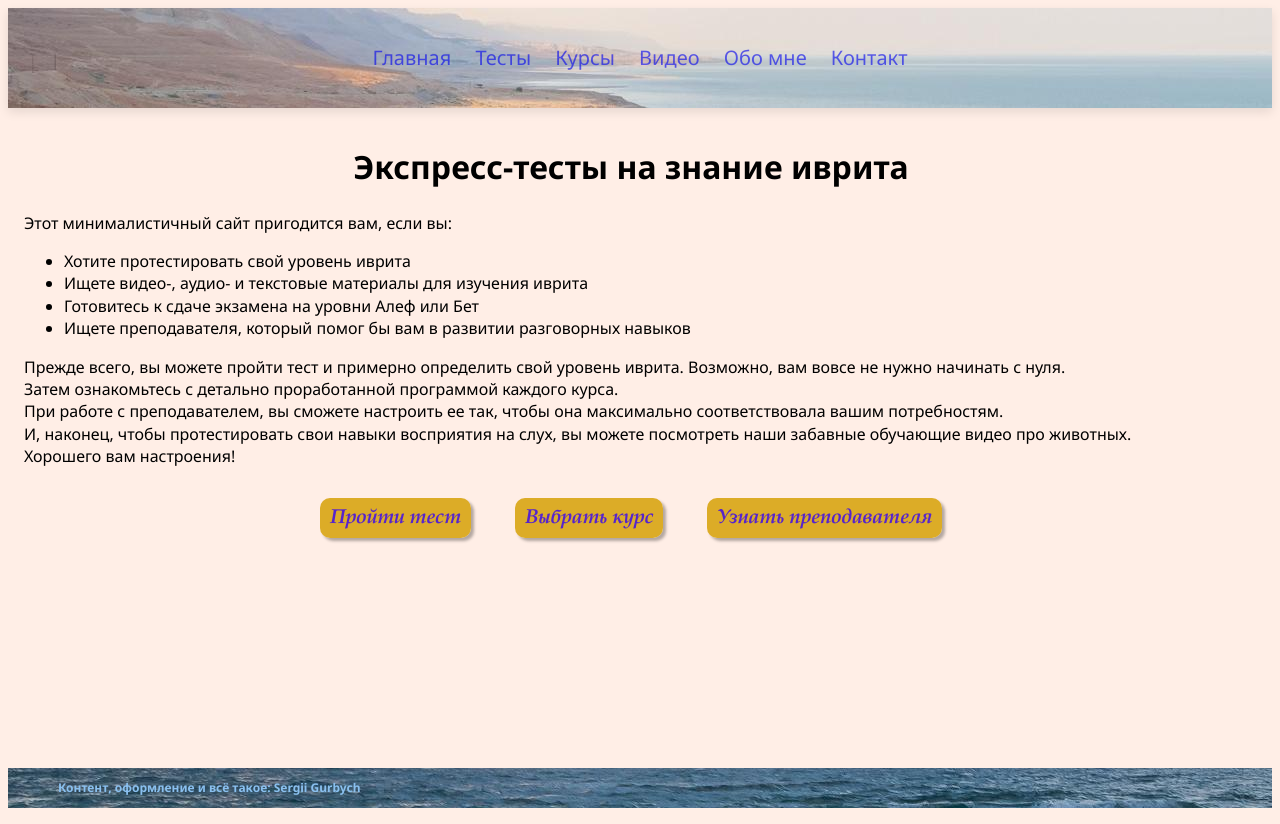
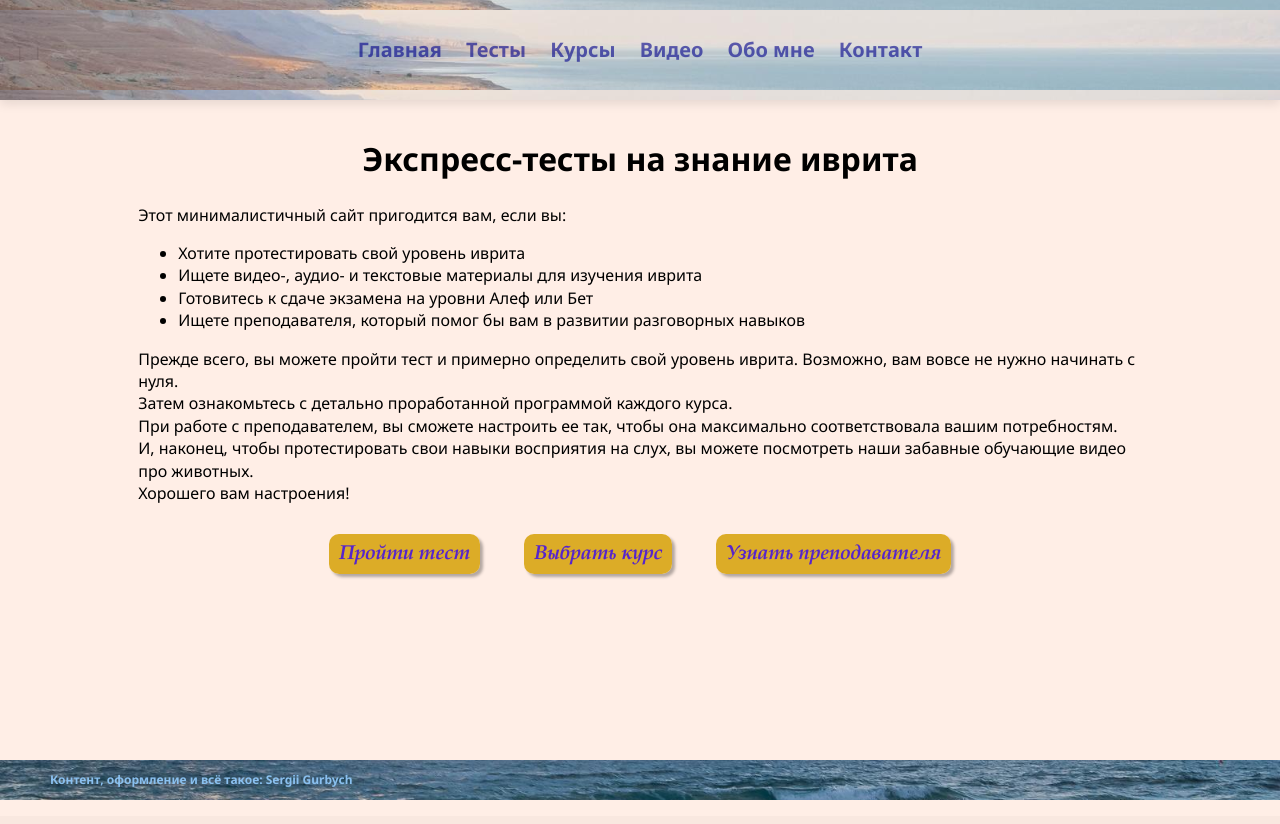
Before and after one commit to SergeyGurbich/Hebrewtests, a Flask app: page / in a window 1280 px wide. After the commit the page ends 800 px from the top, so only its background shows below. Run offline with Flask 2, Linux system fonts and the light colour scheme; some libraries are stand-ins or nearby versions.

Commit message:
css changed

```diff
--- a/static/styles/styles.css
+++ b/static/styles/styles.css
@@ -3,6 +3,7 @@ html {
 }
 
 body {
+    margin: 0;
 	position: relative;
 	font-family: 'Noto Sans', sans-serif;
 	font-size: 16px;
@@ -16,12 +17,18 @@ body {
 }
 
 .navbar {
-    background-image: url('header_100px.jpg');
+    background: url('header_100px.jpg') center;
     width: 100%;
     height: 100px;
     box-shadow: 0 4px 10px rgba(0, 0, 0, .1); /* сдвиг по х, по у, размытость, черный, прозрачность 0.1*/
     display: flex;
     align-items: center; /* сочетание этих 2-х свойств центрирует содержимое по вертикали*/
+    -webkit-background-size: 100%;
+    -o-background-size: 100%;
+    -moz-background-size: 100%;
+    -ms-background-size: 100%;
+    -khtml-background-size: 100%;
+    background-size: 100%;
 }
 
 .navbar-menu {
@@ -42,7 +49,11 @@ body {
     opacity: 0.6;
     text-decoration: none;
     transition: all 0.7;
+    color: #00008B;
+    font-weight: bold;
 }
+
+.navbar-menu li a.visited {color: #00008B;}
 
 .navbar-menu li a:hover {
     opacity: 1;
@@ -52,6 +63,9 @@ body {
     padding: 8px;
     padding-bottom: 40px;
     width: 98%;
+    max-width: 1024px;
+    margin: 0 auto;
+    display: block;
 }
 
 .footer {
@@ -64,6 +78,8 @@ body {
     display: flex;
     align-items: center;
     text-align: right;
+    background-size: 100%;
+    margin: 0;
 }
 
 .footer-text {text-align: right;
```
